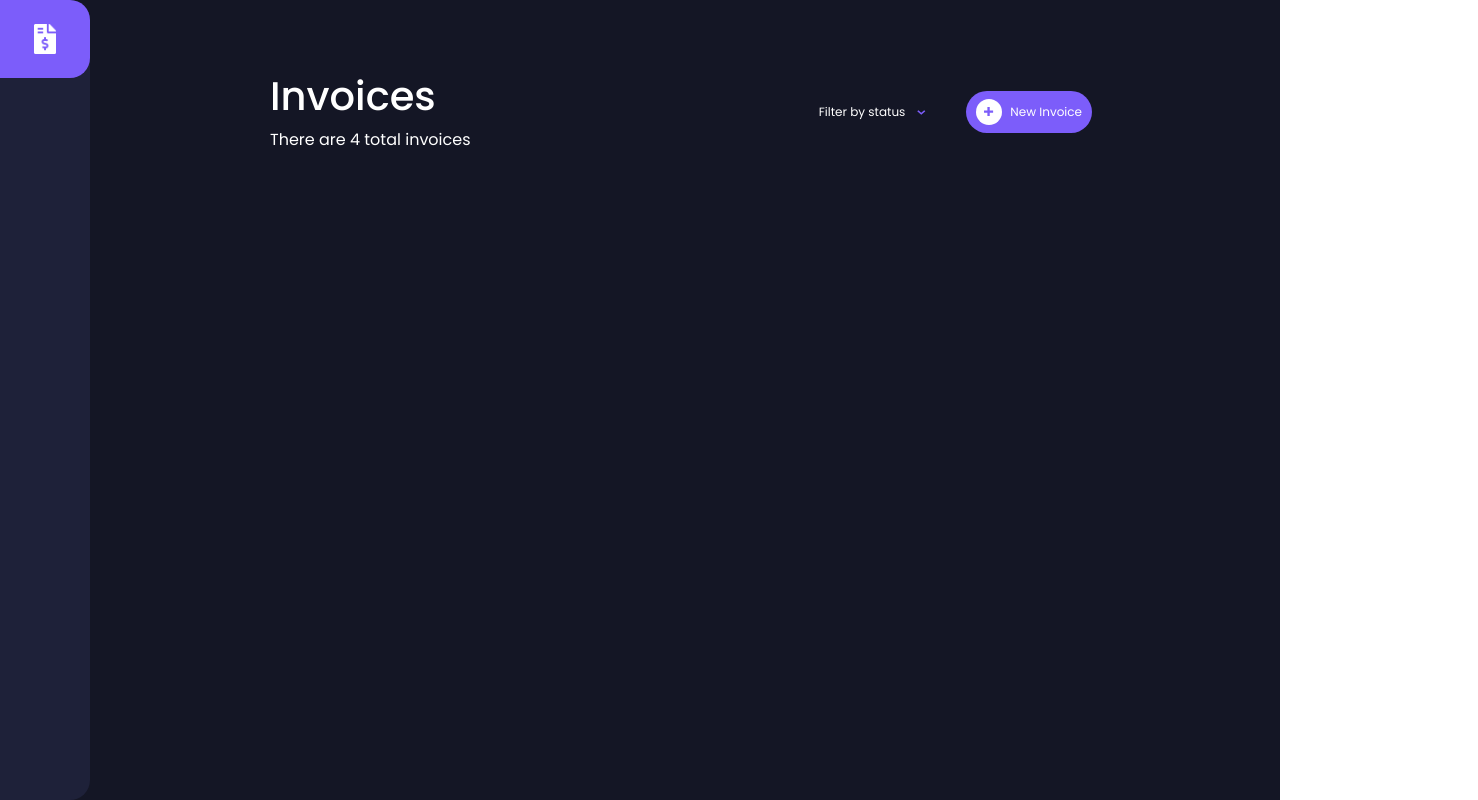
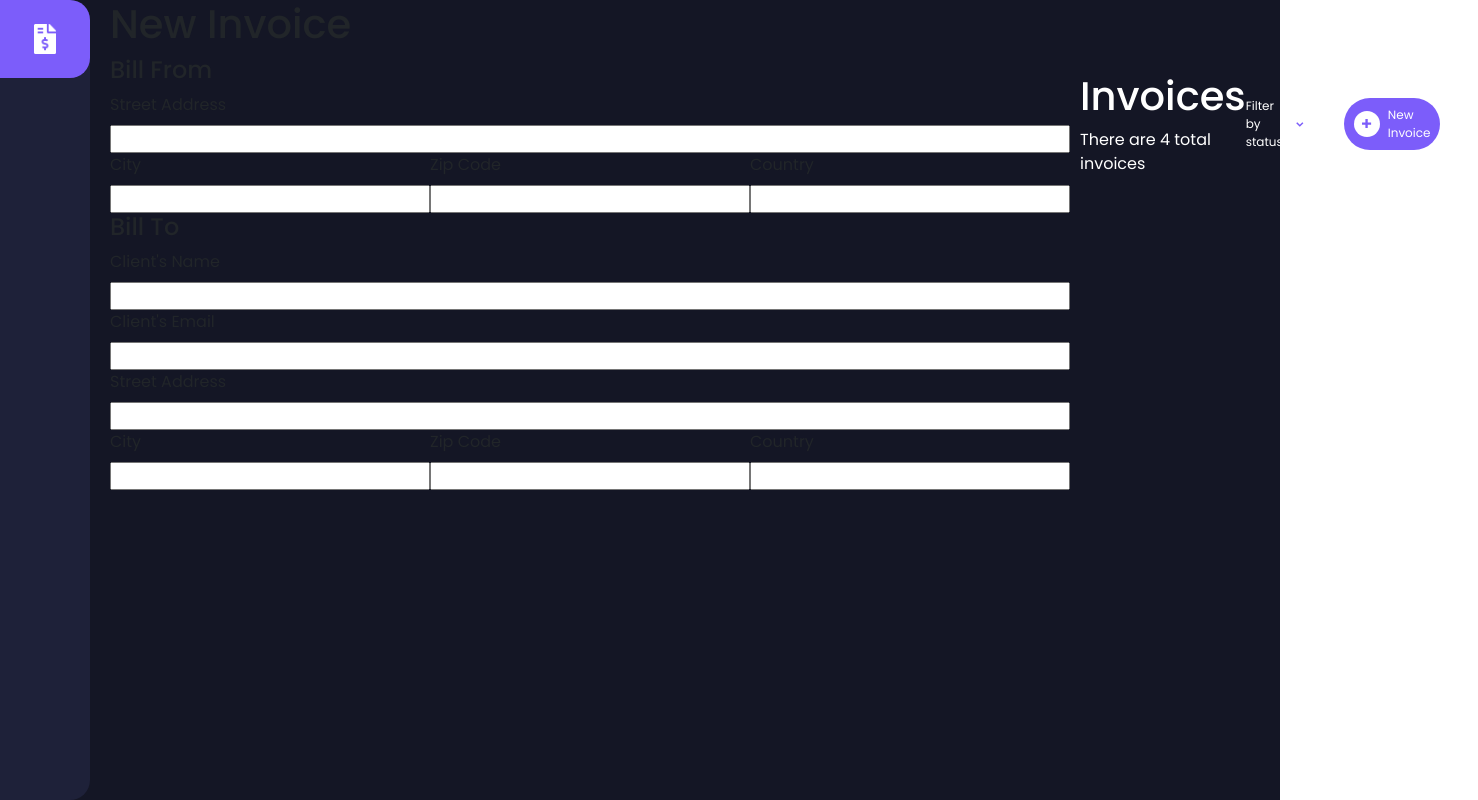
Before and after one commit to EdwardCastle/nuxt-1, a Nuxt app: page / in a window 1280 px wide. Shown: the whole page, 1478 px wide, since content can reach past the window. Built offline with nearby package versions, Linux system fonts and the light colour scheme.

Commit message:
feat: Created Invoice-modal

```diff
--- /dev/null
+++ b/components/InvoiceModal.vue
@@ -0,0 +1,98 @@
+<template>
+  <div class="invoice-wrap flex flex-column" @click="checkClick" ref="invoiceWrap">
+    <form @submit.prevent="submitForm" class="invoice-content">
+      <h1>New Invoice</h1>
+      <!-- Bill From -->
+      <div class="bill-from flex flex-column">
+        <h4>Bill From</h4>
+        <div class="input flex flex-column">
+          <label for="billerStreetAddress">Street Address</label>
+          <input type="text" required id="billerStreetAddress" v-model="billerStreetAddress">
+        </div>
+        <div class="location-details flex">
+          <div class="input flex flex-column">
+            <label for="billerCity">City</label>
+            <input type="text" required id="billerCity" v-model="billerCity">
+          </div>
+          <div class="input flex flex-column">
+            <label for="billerZipCode">Zip Code</label>
+            <input type="text" required id="billerZipCode" v-model="billerZipCode">
+          </div>
+          <div class="input flex flex-column">
+            <label for="billerCountry">Country</label>
+            <input type="text" required id="billerCountry" v-model="billerCountry">
+          </div>
+        </div>
+      </div>
+      <!-- Bill To -->
+      <div class="bill-to flex flex-column">
+        <h4>Bill To</h4>
+        <div class="input flex flex-column">
+          <label for="clientName">Client's Name</label>
+          <input required type="text" id="clientName" v-model="clientName"/>
+        </div>
+        <div class="input flex flex-column">
+          <label for="clientEmail">Client's Email</label>
+          <input required type="text" id="clientEmail" v-model="clientEmail"/>
+        </div>
+        <div class="input flex flex-column">
+          <label for="clientStreetAddress">Street Address</label>
+          <input required type="text" id="clientStreetAddress" v-model="clientStreetAddress"/>
+        </div>
+        <div class="location-details flex">
+          <div class="input flex flex-column">
+            <label for="clientCity">City</label>
+            <input required type="text" id="clientCity" v-model="clientCity"/>
+          </div>
+          <div class="input flex flex-column">
+            <label for="clientZipCode">Zip Code</label>
+            <input required type="text" id="clientZipCode" v-model="clientZipCode"/>
+          </div>
+          <div class="input flex flex-column">
+            <label for="clientCountry">Country</label>
+            <input required type="text" id="clientCountry" v-model="clientCountry"/>
+          </div>
+        </div>
+      </div>
+
+    </form>
+  </div>
+</template>
+
+<script>
+  export default {
+    name: "invoice-modal",
+
+    data() {
+      return {
+        dateOptions: {year: "numeric", month: "short", day: "numeric"},
+        docId: null,
+        loading: null,
+        billerStreetAddress: null,
+        billerCity: null,
+        billerZipCode: null,
+        billerCountry: null,
+        clientName: null,
+        clientEmail: null,
+        clientStreetAddress: null,
+        clientCity: null,
+        clientZipCode: null,
+        clientCountry: null,
+        invoiceDateUnix: null,
+        invoiceDate: null,
+        paymentTerms: null,
+        paymentDueDateUnix: null,
+        paymentDueDate: null,
+        productDescription: null,
+        invoicePending: null,
+        invoiceDraft: null,
+        invoiceItemList: [],
+        invoiceTotal: 0,
+      }
+    }
+  }
+</script>
+
+<style scoped>
+
+</style>
--- a/layouts/default.vue
+++ b/layouts/default.vue
@@ -2,7 +2,10 @@
   <div>
     <div v-if="!mobile" class="app flex flex-column">
       <Navigation/>
-      <Nuxt/>
+      <div class="app-content flex flex column">
+        <InvoiceModal/>
+        <Nuxt/>
+      </div>
     </div>
     <div v-else class="mobile-message flex flex-column">
       <h2>Sorry this app is not supported on Mobile devices</h2>
@@ -12,7 +15,10 @@
 </template>
 
 <script>
+  import InvoiceModal from "~/components/InvoiceModal";
+
   export default {
+    components: {InvoiceModal},
     data() {
       return {
         mobile: false,
```
